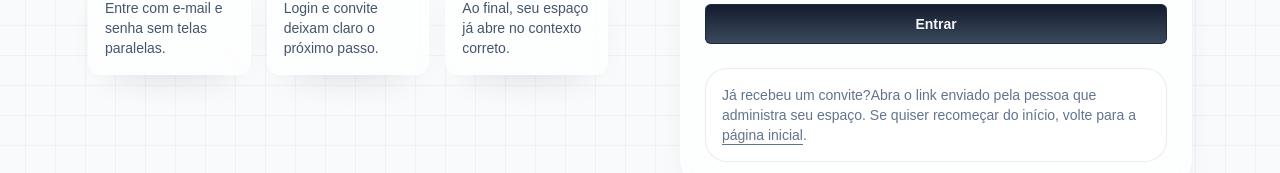
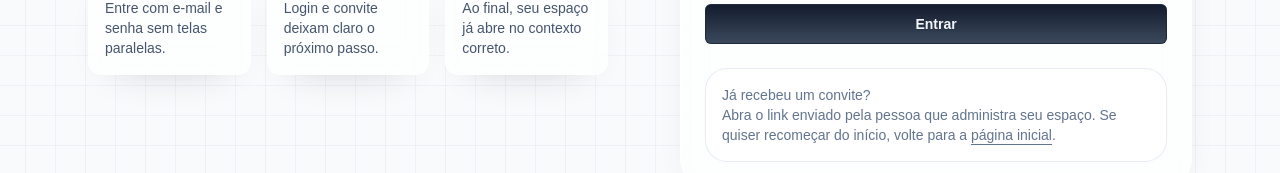
Before and after one commit to gafanhotoalexandre/finances, a React (Vite) app: page /login in a window 1280 px wide. Shown: the part 510-683 px from the top of the page. Built offline with nearby package versions, Linux system fonts and the light colour scheme; no server answers.

Commit message:
fix: adjust invitation message layout for improved readability

```diff
--- a/src/pages/login.tsx
+++ b/src/pages/login.tsx
@@ -102,7 +102,7 @@ export function LoginPage() {
         </Form>
 
         <div className="rounded-[22px] border border-slate-200/80 bg-white/72 px-4 py-4 text-sm text-slate-500 dark:border-slate-700/70 dark:bg-slate-950/45 dark:text-slate-400">
-          <span>Já recebeu um convite?</span>
+          <span className="block">Já recebeu um convite?</span>
           <span>
             Abra o link enviado pela pessoa que administra seu espaço. Se
             quiser recomeçar do início, volte para a <Link className="underline underline-offset-4 hover:text-foreground" to="/">página inicial</Link>.
```
